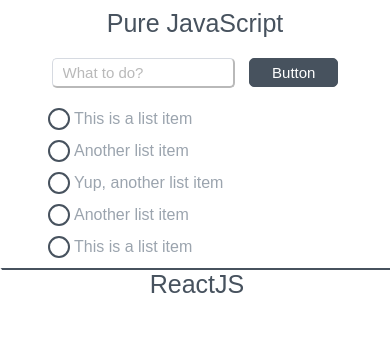
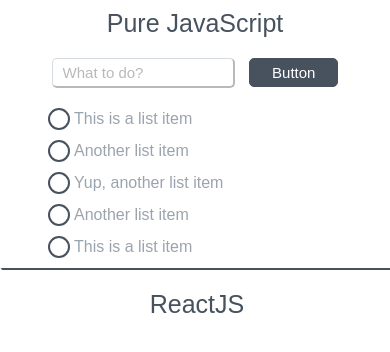
Before and after one commit to EugenMyhed/homework, a plain HTML site: page TODO list.html in a window 390 px wide. Shown: the part 80-432 px from the top of the page. Drawn offline with Linux system fonts and the light colour scheme.

Commit message:
Сorrected the name of the selector in the media query

```diff
--- a/todoStyle.css
+++ b/todoStyle.css
@@ -141,7 +141,7 @@
 
     	width: 100%;
 	}
-	.todo-title_react{
+	.todo-title_reactjs{
 		margin-top: 20px;
 	}
 	.todo-section__javascript{
```
